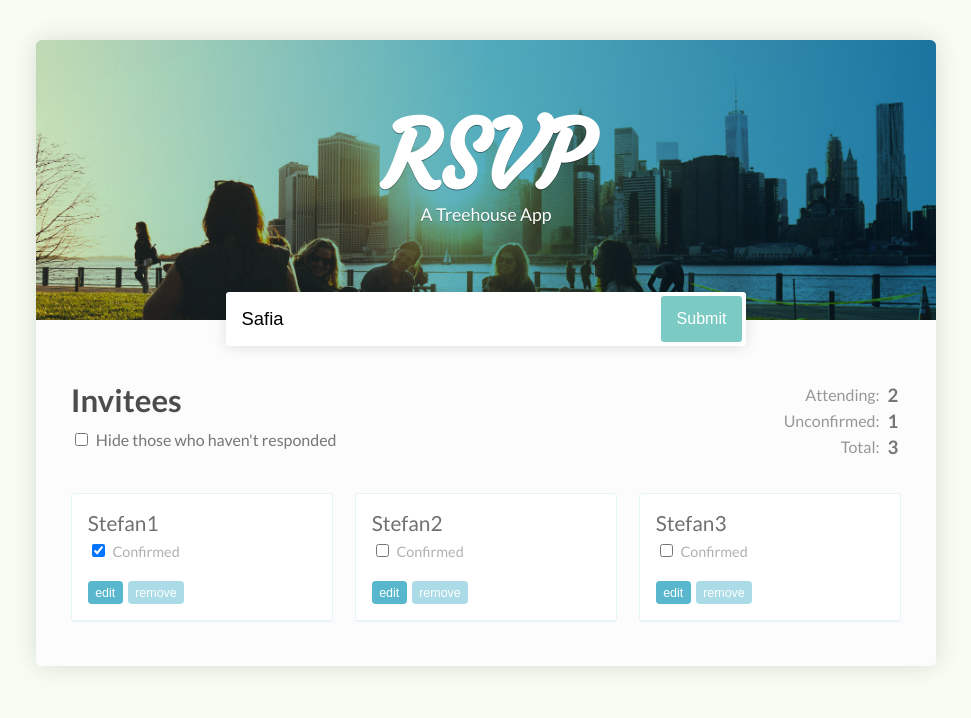
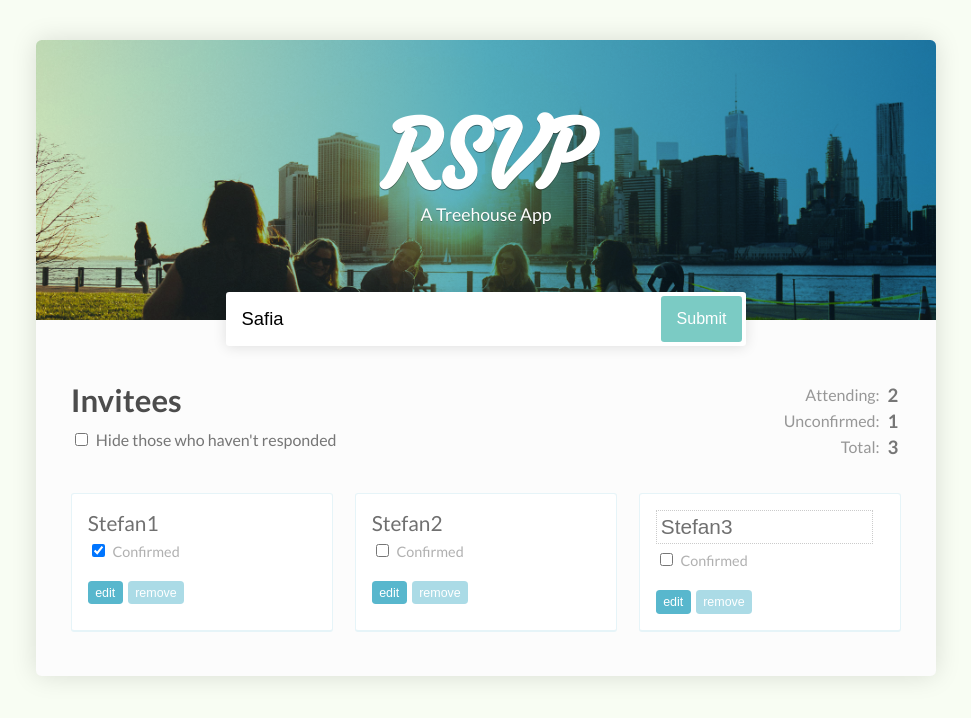
Before and after one commit to AR8Stefan/My-Playground, a React (Create React App) app: page / in a window 1280 px wide. Shown: the top 718 px of the page, without its empty margins (154-1125 px from the left). Built offline with nearby package versions, Linux system fonts and the light colour scheme.

Commit message:
start implementation of editing

```diff
--- a/src/App.js
+++ b/src/App.js
@@ -8,31 +8,40 @@
     guests: [
       {
         name: 'Stefan1',
-        isConfirmed: true
+        isConfirmed: true,
+        isEditing: false
       },
       {
         name: 'Stefan2',
-        isConfirmed: false
+        isConfirmed: false,
+        isEditing: false
       },
       {
         name: 'Stefan3',
-        isConfirmed: false
+        isConfirmed: false,
+        isEditing: true
       }
     ]
   }
  // will toggle confirmation 'at' the specified 'index'
-  toggleConfirmationAt = indexToChange =>
+  toggleGuestPropertyAt = (property, indexToChange) =>
     this.setState({
       guests: this.state.guests.map((guest, index) => {
         if(index === indexToChange) {
           return {
             ...guest,
-            isConfirmed: !guest.isConfirmed
+            [property]: !guest[property]
           };
         }
         return guest;
       })
     });
+
+    toggleConfirmationAt = index =>
+      this.toggleGuestPropertyAt("isConfirmed", index);
+
+    toggleEditingAt = index =>
+      this.toggleGuestPropertyAt("isEditing", index);
 
   getTotalInvited = () => this.state.guests.length;
   // getAttending = () =>
@@ -76,7 +85,7 @@
         <GuestList
           guests={this.state.guests}
           toggleConfirmationAt={this.toggleConfirmationAt}
-        />
+          toggleEditingAt={this.toggleEditingAt} />
 
       </div>
     </div>
--- a/src/components/Guest.js
+++ b/src/components/Guest.js
@@ -1,24 +1,29 @@
 import React from 'react';
 import PropTypes from 'prop-types';
 
+import GuestName from './GuestName';
+
 const Guest = props =>
 	<li>
-    <span>{props.name}</span>
+    <GuestName isEditing={props.isEditing}>
+    	{props.name}
+    </GuestName>
     <label>
       <input
       	type="checkbox"
       	checked={props.isConfirmed}
-      	onChange={props.handleConfirmation}
-      /> Confirmed
+      	onChange={props.handleConfirmation} /> Confirmed
     </label>
-    <button>edit</button>
+    <button onClick={props.handleToggleEditing}>edit</button>
     <button>remove</button>
   </li>;
 
 Guest.PropTypes = {
 	name: PropTypes.string.isRequired,
 	isConfirmed: PropTypes.bool.isRequired,
-	handleConfirmation: PropTypes.func.isRequired
+	isEditing: PropTypes.bool.isRequired,
+	handleConfirmation: PropTypes.func.isRequired,
+	handleToggleEditing: PropTypes.func.isRequired
 }
 
 export default Guest;
--- a/src/components/GuestList.js
+++ b/src/components/GuestList.js
@@ -10,14 +10,16 @@
 	    	key={index}
 	    	name={guest.name}
 	    	isConfirmed={guest.isConfirmed}
+	    	isEditing={guest.isEditing}
 	    	handleConfirmation={() => props.toggleConfirmationAt(index)}
-    	/>
+	    	handleToggleEditing={() => props.toggleEditingAt(index)} />
 	  )}
   </ul>;
 
 GuestList.PropTypes = {
 	guests: PropTypes.array.isRequired,
-	toggleConfirmationAt: PropTypes.func.isRequired
+	toggleConfirmationAt: PropTypes.func.isRequired,
+	toggleEditingAt: PropTypes.func.isRequired
 }
 
 export default GuestList;
--- /dev/null
+++ b/src/components/GuestName.js
@@ -0,0 +1,25 @@
+import React from 'react';
+import PropTypes from 'prop-types';
+
+
+const GuestName = props =>  {
+	if (props.isEditing) {
+		return (
+			<input
+				type="text"
+				value={props.children} />
+		);
+	}
+
+	return (
+		<span>
+			{props.children}
+		</span>
+	)
+};
+
+GuestName.PropTypes = {
+	isEditing: PropTypes.bool.isRequired
+}
+
+export default GuestName;
```
